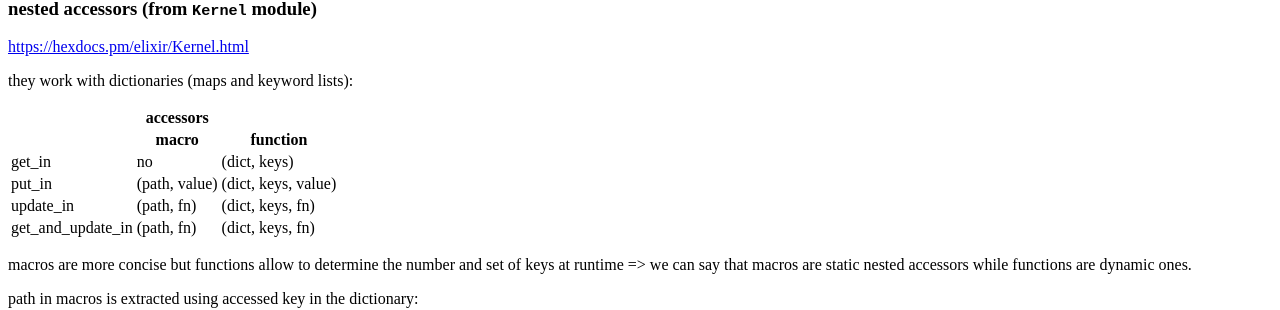
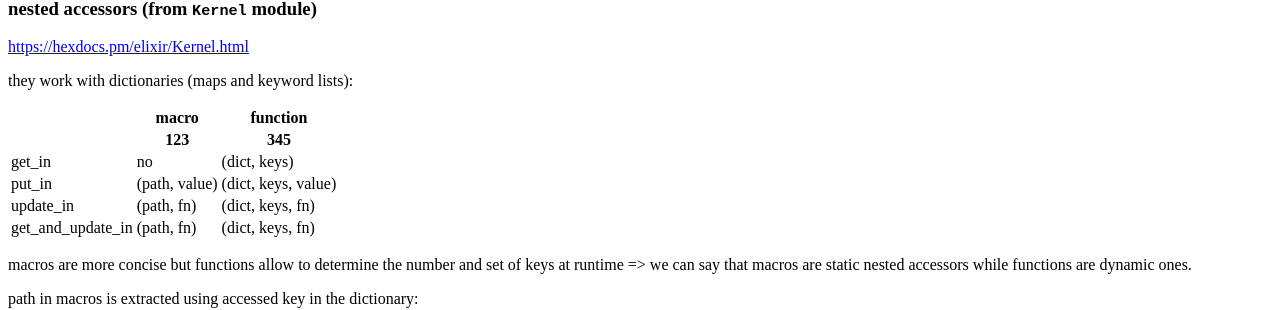
Before and after one commit to tap349/tap349.github.io, a Jekyll site: the page built from _posts/2016-12-31-elixir-notes.md, in a window 1280 px wide and 900 px high, scrolled down 7307 px. Shown: the part 488-798 px from the top of the window. Built offline with Jekyll 4.4.1, drawn with Linux system fonts in a browser that asks for light colours.

Commit message:
update 2017-01-06_02:32:32

```diff
--- a/_posts/2016-12-31-elixir-notes.md
+++ b/_posts/2016-12-31-elixir-notes.md
@@ -528,8 +528,8 @@ end
 
 they work with dictionaries (maps and keyword lists):
 
-|                   | accessors                                      |
 |                   | macro                    | function            |
+|                   | 123                    | 345            |
 |-------------------|--------------------------|---------------------|
 | get_in            | no                       | (dict, keys)        |
 | put_in            | (path, value)            | (dict, keys, value) |
```
